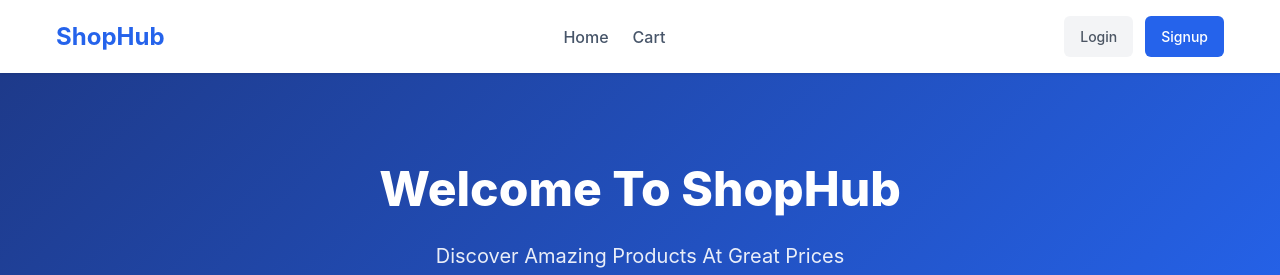
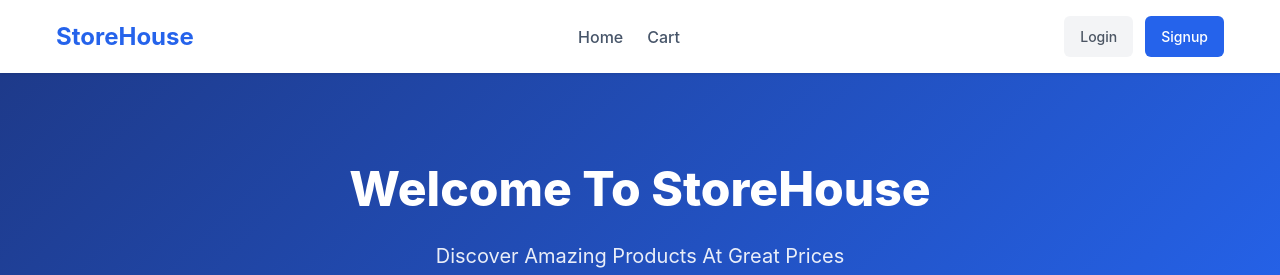
Before and after one commit to ernest-jere/ecommerce-website, a React (Vite) app: page / in a window 1280 px wide. Shown: the top 275 px of the page. Built offline with nearby package versions, Linux system fonts and the light colour scheme.

Commit message:
updated README.md and chenged shopHub to StoreHouse on NavBar and Home burner

```diff
--- a/src/components/NavBar.jsx
+++ b/src/components/NavBar.jsx
@@ -9,7 +9,7 @@ export default function NavBar() {
     <nav className="navbar">
       <div className="navbar-container">
         <Link to="/" className="navbar-brand">
-          ShopHub
+          StoreHouse
         </Link>
         <div className="navbar-links">
           <Link to="/">Home</Link>
--- a/src/pages/Home.jsx
+++ b/src/pages/Home.jsx
@@ -8,7 +8,7 @@ export default function Home() {
     return (
         <div className="page">
             <div className="home-hero">
-                <h1 className="home-title">Welcome To ShopHub</h1>
+                <h1 className="home-title">Welcome To StoreHouse</h1>
                 <p className="home-subtitle">Discover Amazing Products At Great Prices</p>
             </div>
             <div className="container">
```
Also changed, not shown: 1 other file (tests, documents, lock files or other folders).
